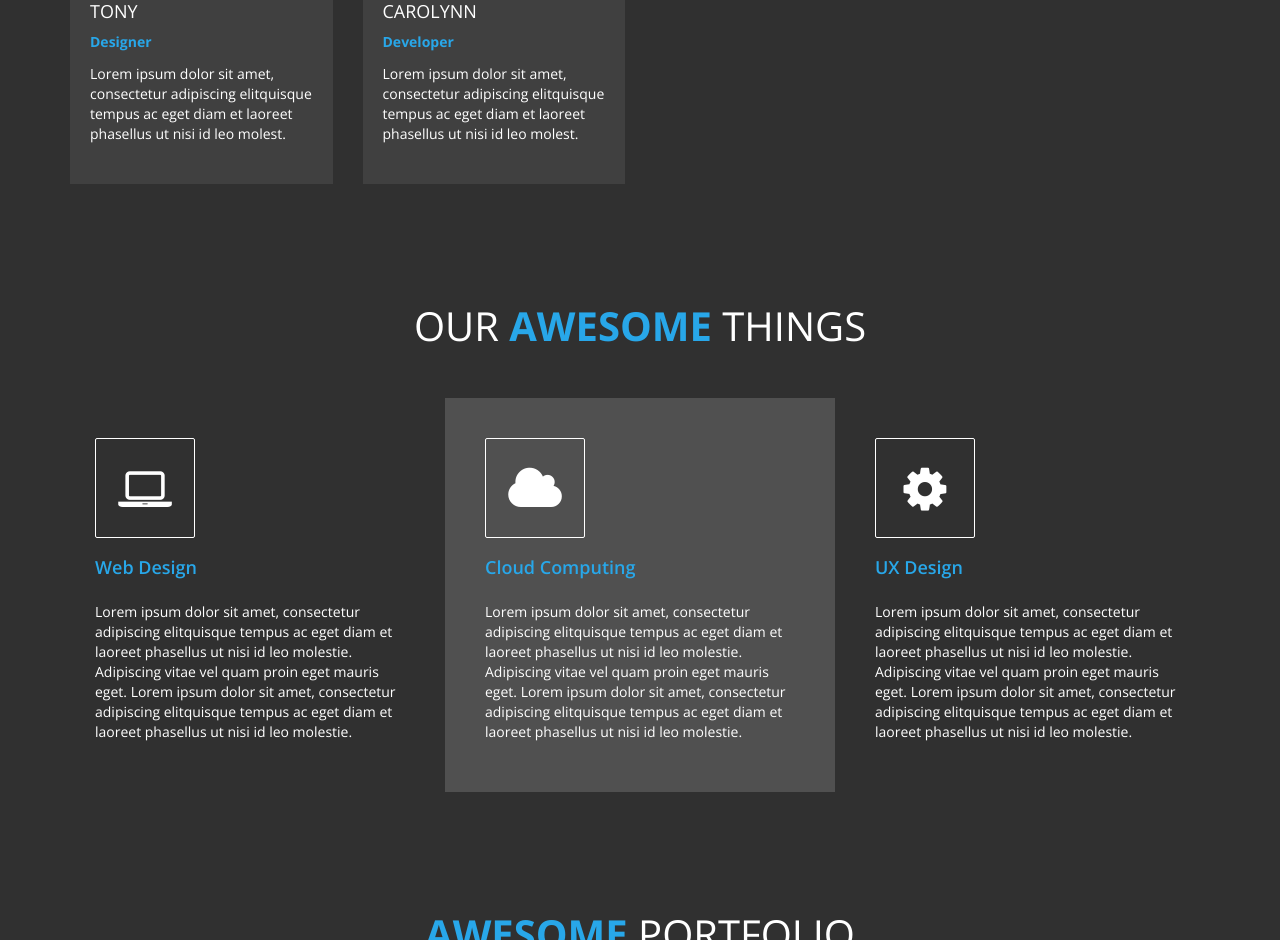
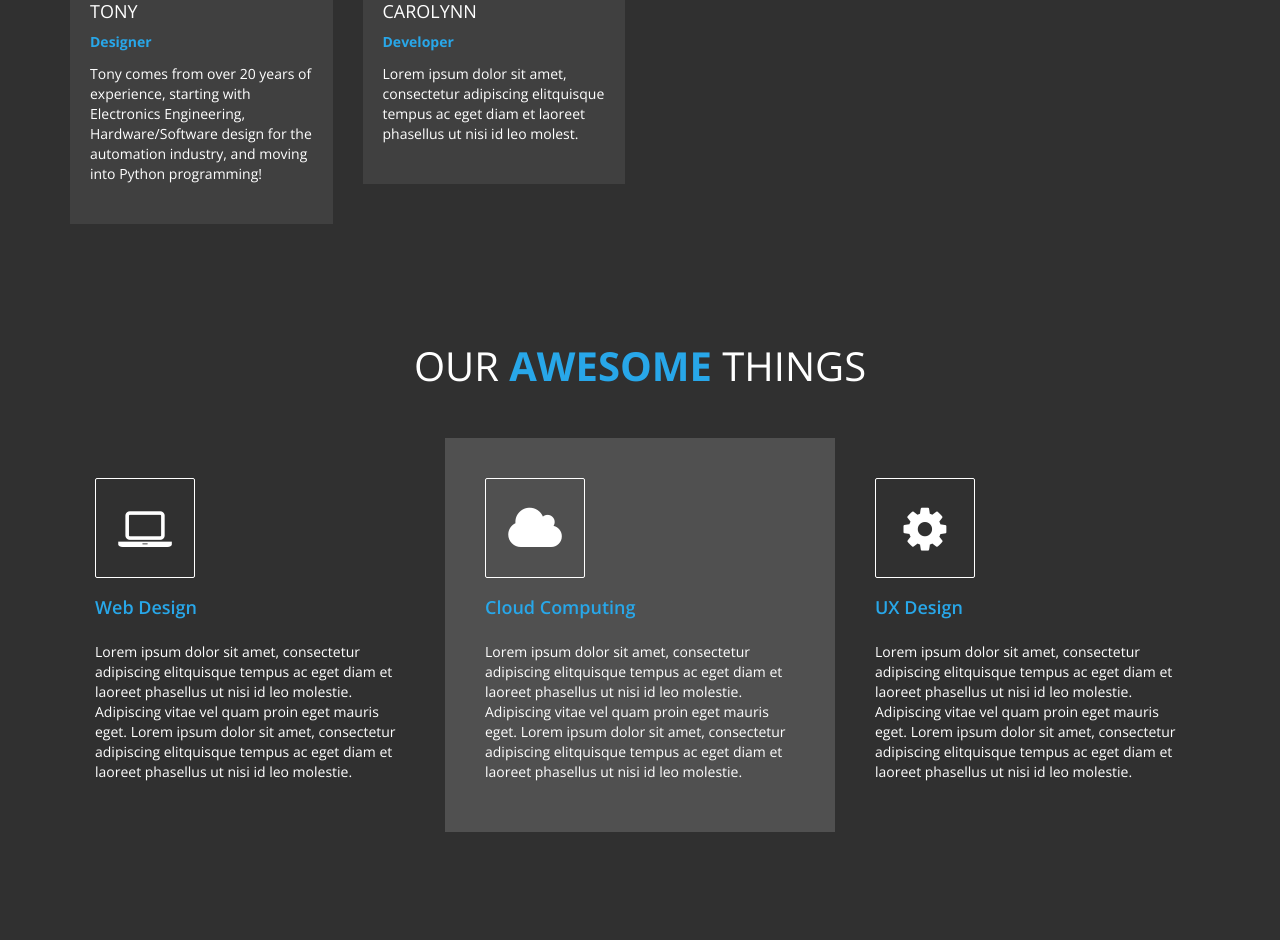
Before and after one commit to tonydiponio/tonydiponio.github.io, a plain HTML site: page index.html in a window 1280 px wide. Shown: the part 1663-2603 px from the top of the page. Drawn offline with nearby package versions, Linux system fonts and the light colour scheme.

Commit message:
Text update

```diff
--- a/index.html
+++ b/index.html
@@ -67,7 +67,7 @@
 						<span class="icon icon-bar"></span>
 						<span class="icon icon-bar"></span>
 					</button>
-					<a href="#" class="navbar-brand">Awesome</a>
+					<a href="#" class="navbar-brand">Zen Applications</a>
 				</div>
 				<div class="collapse navbar-collapse">
 					<ul class="nav navbar-nav navbar-right">
@@ -106,7 +106,7 @@
 			<div class="container">
 				<div class="row">
 					<div class="col-md-12">
-    					<h2 class="wow bounceIn" data-wow-offset="50" data-wow-delay="0.3s">WE ARE <span>AWESOME</span></h2>
+    					<h2 class="wow bounceIn" data-wow-offset="50" data-wow-delay="0.3s">WE ARE <span>ZEN Applications</span></h2>
     				</div>
 					<div class="col-md-4 col-sm-4 col-xs-12 wow fadeInLeft" data-wow-offset="50" data-wow-delay="0.6s">
 						<div class="media">
@@ -165,7 +165,7 @@
     							<div class="team-des">
     								<h4>TONY</h4>
     								<span>Designer</span>
-    								<p>Lorem ipsum dolor sit amet, consectetur adipiscing elitquisque tempus ac eget diam et laoreet phasellus ut nisi id leo molest.</p>
+    								<p>Tony comes from over 20 years of experience, starting with Electronics Engineering, Hardware/Software design for the automation industry, and moving into Python programming! </p>
     							</div>
     					</div>
     				</div>
@@ -216,7 +216,7 @@
     		<div class="container">
     			<div class="row">
     				<div class="col-md-12">
-    					<h2 class="wow bounceIn" data-wow-offset="50" data-wow-delay="0.3s"><span>AWESOME</span> PORTFOLIO</h2>
+    					<h2 class="wow bounceIn" data-wow-offset="50" data-wow-delay="0.3s"><span>ZEN Applications</span> PORTFOLIO</h2>
     				</div>
     				<div class="col-md-3 col-sm-6 col-xs-12 wow fadeIn" data-wow-offset="50" data-wow-delay="0.6s">
                         <div class="portfolio-thumb">
@@ -308,7 +308,7 @@
     		<div class="container">
     			<div class="row">
     				<div class="col-md-12">
-    					<h2 class="wow bounceIn" data-wow-offset="50" data-wow-delay="0.3s">CONTACT <span>AWESOME</span></h2>
+    					<h2 class="wow bounceIn" data-wow-offset="50" data-wow-delay="0.3s">CONTACT <span>ZEN Applications</span></h2>
     				</div>
     				<div class="col-md-6 col-sm-6 col-xs-12 wow fadeInLeft" data-wow-offset="50" data-wow-delay="0.9s">
     					<form action="#" method="post">
```
